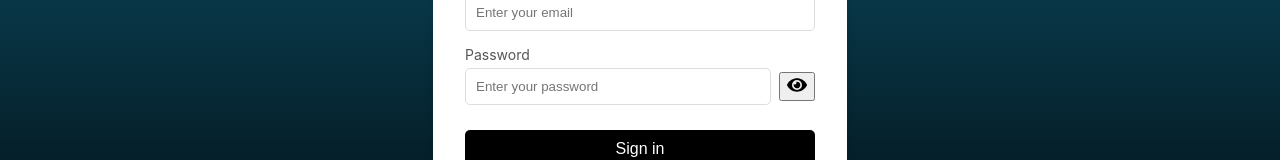
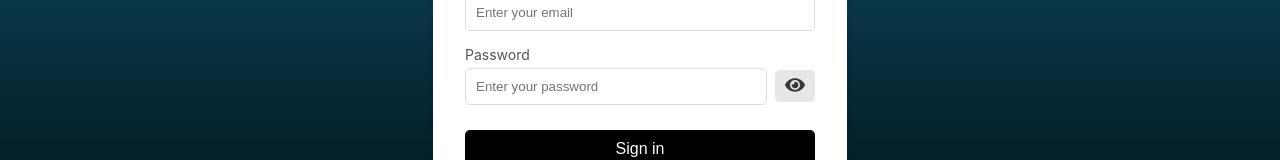
Before and after one commit to rodolfo-gp/Build-Resume-Until-Hired, a React (Create React App) app in the folder presentationLayer/react-app/: page / in a window 1280 px wide. Shown: the part 426-586 px from the top of the page. Built offline with nearby package versions, Linux system fonts and the light colour scheme.

Commit message:
toggle-password was changed to toggle-button
Now the toggle buttons actually have CSS applied to them

```diff
--- a/presentationLayer/react-app/src/styles/LoginSignup.css
+++ b/presentationLayer/react-app/src/styles/LoginSignup.css
@@ -60,17 +60,18 @@
 
 
 
-.toggle-password{
-    position: absolute;
-    right: 10px;
-    background: none;
+.toggle-button{
+    width: 15%;
+    background: #e8e6e6;
+    padding: 5px;
+    border-radius: 5px;
+    cursor: pointer;
     border: none;
-    cursor: pointer;
-    font-size: 16px;
-    color: #666;
+    font-size: 10px;
+    color: #383737;
 }
 
-.toggle-password:hover{
+.toggle-button:hover{
     color: black;
 }
 
```
